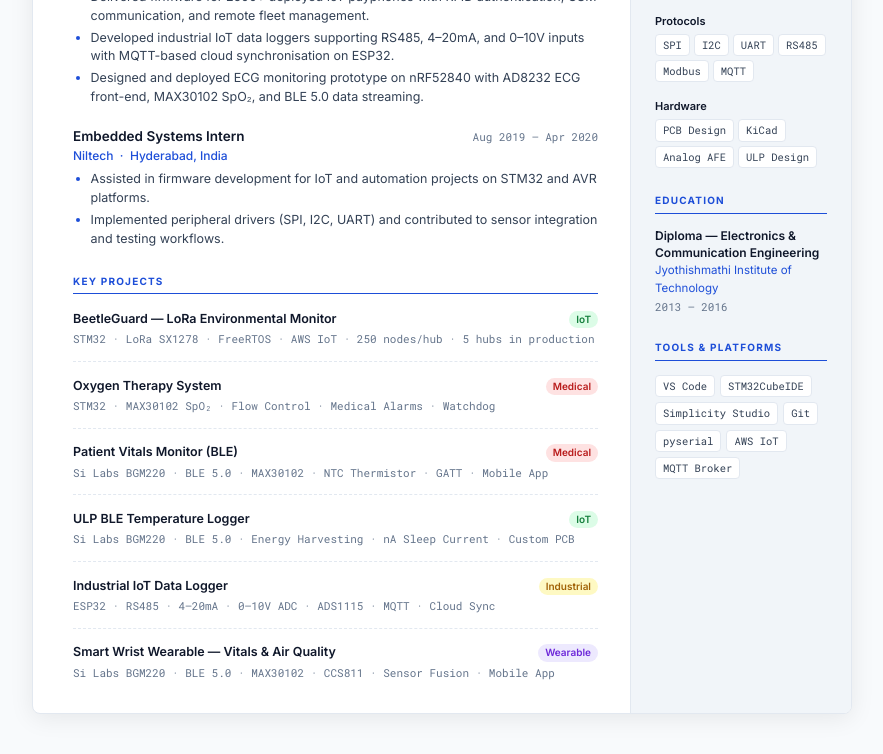
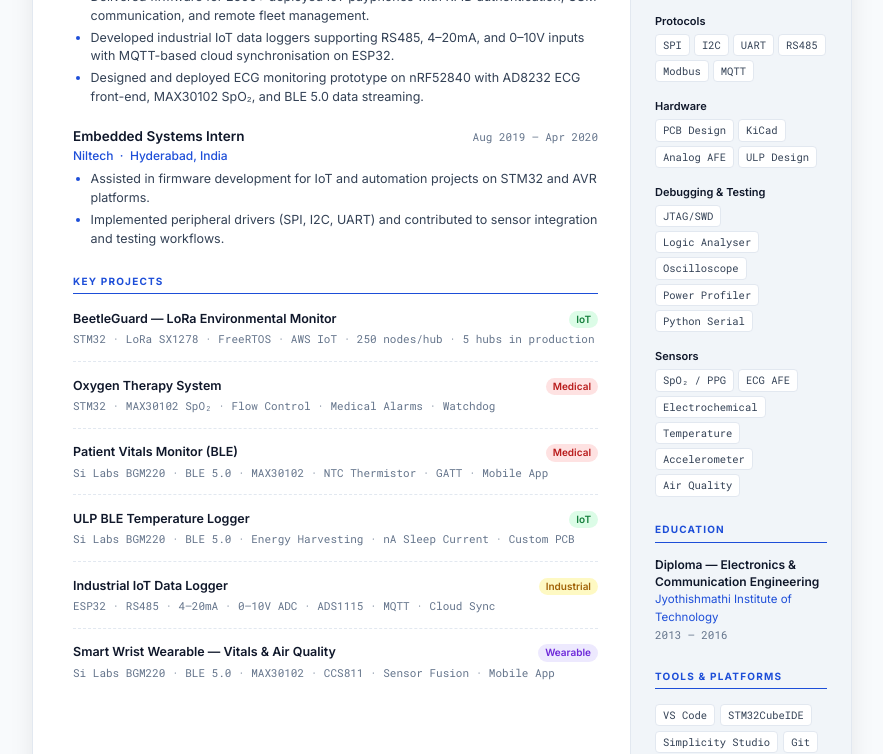
Before and after one commit to saikumar-mandaji/Portfolio_Saikumar, a plain HTML site: page resume.html in a window 1280 px wide. Shown: the part 751-1505 px from the top of the page, without its empty margins (198-1081 px from the left). Drawn offline with Linux system fonts and the light colour scheme.

Commit message:
Add Debugging & Testing and Sensors skill groups to resume
Co-Authored-By: Claude Sonnet 4.6 <noreply@anthropic.com>

```diff
--- a/resume.html
+++ b/resume.html
@@ -418,7 +418,7 @@
       <div class="section">
         <div class="section__title">Highlights</div>
         <div class="highlight">
-          <span class="highlight__num">4+</span>
+          <span class="highlight__num">5+</span>
           <span>Years Experience</span>
         </div>
         <div class="highlight">
@@ -500,6 +500,28 @@
           </div>
         </div>
 
+        <div class="skill__group">
+          <div class="skill__label">Debugging &amp; Testing</div>
+          <div class="skill__tags">
+            <span class="skill__tag">JTAG/SWD</span>
+            <span class="skill__tag">Logic Analyser</span>
+            <span class="skill__tag">Oscilloscope</span>
+            <span class="skill__tag">Power Profiler</span>
+            <span class="skill__tag">Python Serial</span>
+          </div>
+        </div>
+
+        <div class="skill__group">
+          <div class="skill__label">Sensors</div>
+          <div class="skill__tags">
+            <span class="skill__tag">SpO₂ / PPG</span>
+            <span class="skill__tag">ECG AFE</span>
+            <span class="skill__tag">Electrochemical</span>
+            <span class="skill__tag">Temperature</span>
+            <span class="skill__tag">Accelerometer</span>
+            <span class="skill__tag">Air Quality</span>
+          </div>
+        </div>
 
       </div>
 
```
